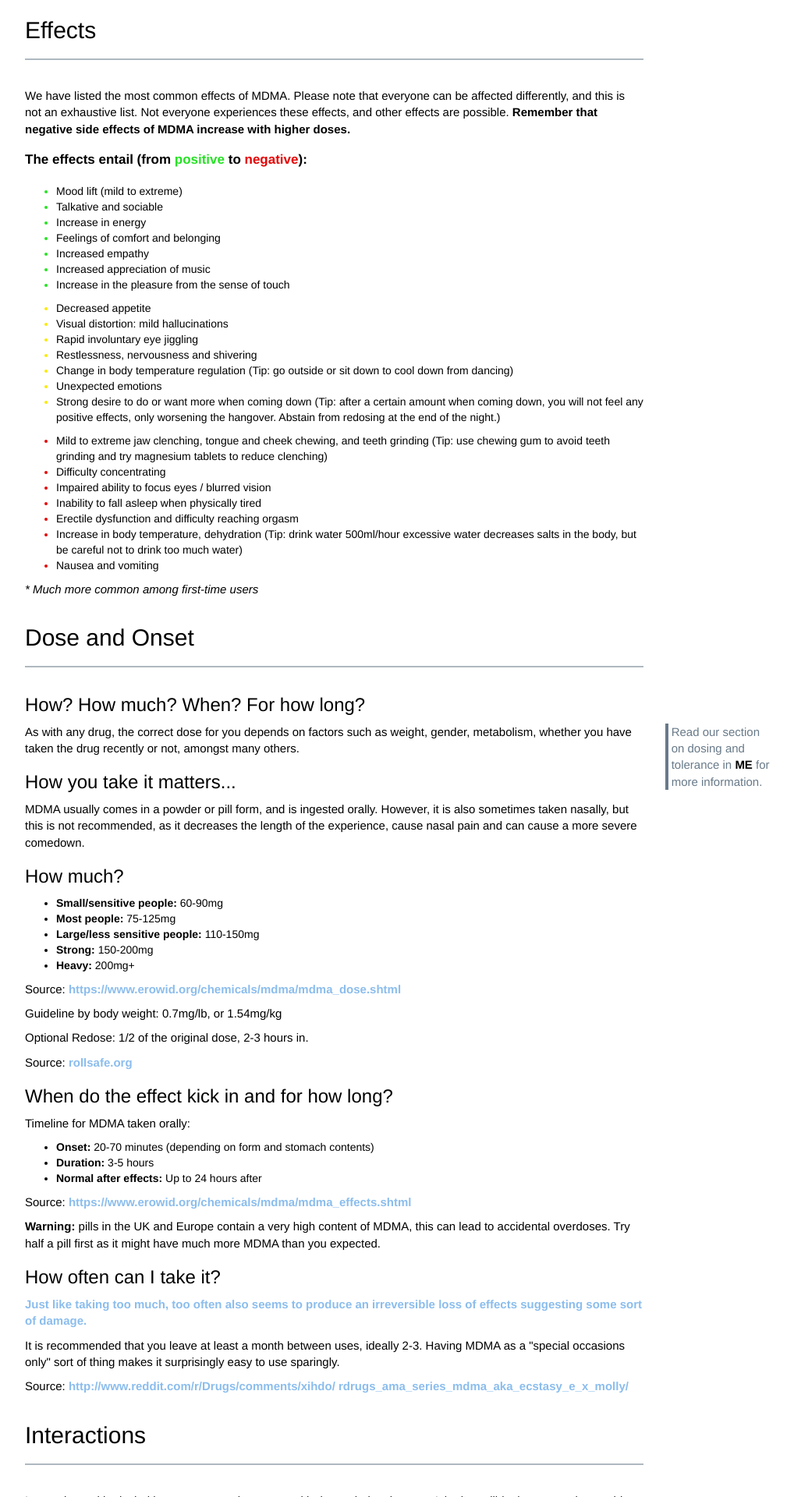
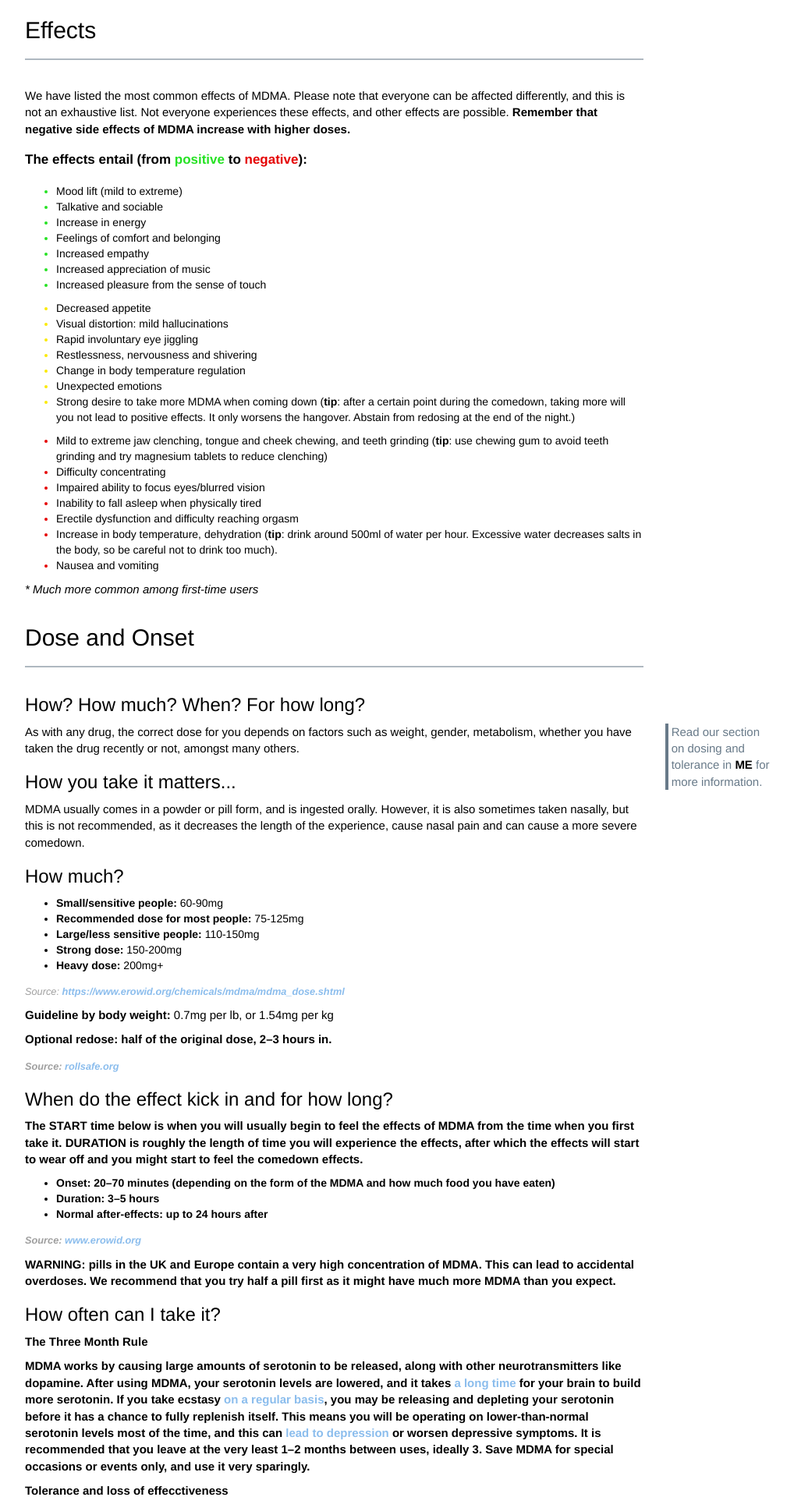
Before and after one commit to higab85/drugsandme-django, a Django app: page /mdma/ in a window 1280 px wide. Shown: the part 840-2760 px from the top of the page at 78% size, without its empty margins (96-1114 px from the left). Run offline with Django 3.2, Linux system fonts and the light colour scheme; some libraries are stand-ins or nearby versions.

Commit message:
Oct 13 meaghan edits
added PayPal button, tweaks to homepage, about, donate, fixed footer,
major MDMA text edits, some small ‘me’ edits but to be continued

About page: deleted “Prior knowledge on drugs and other rewarding
habits have been shown to directly diminish the brain alluring by them,
so (most probably) the propensity to develop an addiction” because it
doesn’t make sense

```diff
--- a/article/static/article/css/main.css
+++ b/article/static/article/css/main.css
@@ -1044,6 +1044,11 @@ h2.title{
   margin-bottom: 30px;
 }
 
+h2.small{
+  font-size: 65%;
+  margin-top: 10px;
+}
+
 .nav-pills > li.active > a,
 .nav-pills > li.active > a:focus,
 .nav-pills > li.active > a:hover{
@@ -1093,6 +1098,14 @@ h2.title{
   background-color: #F6DA5C;
 }
 .donate h4{
+  color: #000000;
+}
+
+.donate h3{
+  color: #000000;
+}
+
+.donate a{
   color: #000000;
 }
 
@@ -1283,16 +1296,32 @@ ul.no-decorate-list>li{
 #mobile-info-boxes p,
 #mobile-info-boxes h5{
   padding: 0 10px;
+  color: #fff;
 }
 #mobile-info-boxes h5{
   display: inline-block;
   font-weight: bold;
+  color: white;
 }
 #mobile-info-boxes .active h5{
   color: #fff;
 }
+
+#mobile-info-boxes .donate h5{
+  color: #000;
+}
+
+#mobile-info-boxes .donate p{
+  color: #000;
+}
+
+#mobile-info-boxes .donate a{
+  color: #000;
+}
+
 #mobile-info-boxes .partners{
   padding: 15px 10px;
+  color: black;
 }
 #mobile-info-boxes .partners img{
   height: 50px;
--- a/article/templates/article/alcohol.html
+++ b/article/templates/article/alcohol.html
@@ -509,7 +509,7 @@
 {% endblock %}
 
 {% block more-info-content %}
-  <h3>FAQS</h3>
+  <h3>FAQs</h3>
   <h4>Should I consume alcohol to protect from heart problems?</h4>
   <p>
     There is evidence to suggest that low and moderate drinking (i.e., within
--- a/article/templates/article/base.html
+++ b/article/templates/article/base.html
@@ -333,7 +333,9 @@
         <ul class="nav" id="footer-wrapper">
           <li class="nav-left">
             <p>
-              Copyright (c) 2016. All rights reserved
+              <font color="white">
+              Copyright © 2016. All rights reserved.
+            </font>
             </p>
           </li>
           <li class="nav-right" id="footer-links">
--- a/article/templates/article/cocaine.html
+++ b/article/templates/article/cocaine.html
@@ -342,7 +342,7 @@
 {% block combo-nos %}
 <h4 class="funky">LOW RISK & SYNERGY</h4>
 <p class="interaction-lowrisks">
-  Using these drugs together can cause an effect stronger than taking them individually,
+  Using these drugs together can cause a stronger effect than taking them individually,
   and they aren't likely to cause an adverse or undesirable reaction when used
   carefully. Additional research should always be done before combining drugs.
 </p>
@@ -588,7 +588,7 @@
 {% endblock %}
 
 {% block more-info-content %}
-  <h3>FAQS</h3>
+  <h3>FAQs</h3>
   <h4>Can you get addicted to cocaine after only one try?</h4>
   <p>
     This is not true for any drug. Addiction is a complex disorder that it is
--- a/article/templates/article/mdma.html
+++ b/article/templates/article/mdma.html
@@ -35,7 +35,7 @@
 
 {% block intro-content %}
   <p>
-    MDMA is a stimulant-hallucinogenic research chemical. MDMA is not the same
+    MDMA is a stimulant-hallucinogenic research chemical. <strong>MDMA</strong> is not the same
     drug as ecstasy. Ecstasy is usually combined with other substances, from
     caffeine to amphetamine!
   </p>
@@ -44,20 +44,20 @@
 {% block intro-content-1 %}
   <h3 class="funky">Don't redose too soon</h3>
   <p class="hidden">
-    the same stuff might take you 3 hours to come up, and 30 mins for someone
+    The same stuff may take you 3 hours to come up, and 30 mins for someone
     else. Wait to come up and then decide whether you want to redose.
   </p>
 {% endblock %}
 {% block intro-content-2 %}
   <h3 class="funky"> Drink water</h3>
   <p class="hidden">
-    But not too much (250-500ml per hour)
+    Stay hydrated, but don't drink too much. 250–500ml per hour is recommended.
   </p>
 {% endblock %}
 {% block intro-content-3 %}
   <h3 class="funky">Take breaks</h3>
   <p class="hidden">
-    Take a break from dancing from time to time to cool down.
+    MDMA affects your body temperature. Take a break: go outside or sit down from time to time to cool down.
   </p>
 {% endblock %}
 
@@ -79,7 +79,7 @@
   <li><span>Feelings of comfort and belonging</span></li>
   <li><span>Increased empathy</span></li>
   <li><span>Increased appreciation of music</span></li>
-  <li><span>Increase in the pleasure from the sense of touch </span></li>
+  <li><span>Increased pleasure from the sense of touch </span></li>
 {% endblock %}
 
 {% block effects-list-neutral %}
@@ -87,28 +87,28 @@
   <li><span>Visual distortion: mild hallucinations</span></li>
   <li><span>Rapid involuntary eye jiggling</span></li>
   <li><span>Restlessness, nervousness and shivering</span></li>
-  <li><span>Change in body temperature regulation (Tip: go outside or sit down to cool down from dancing)</span></li>
+  <li><span>Change in body temperature regulation</span></li>
   <li><span>Unexpected emotions</span></li>
   <li><span>
-    Strong desire to do or want more when coming down (Tip: after a certain
-    amount when coming down, you will not feel any positive effects, only
-    worsening the hangover. Abstain from redosing at the end of the night.)
+    Strong desire to take more MDMA when coming down (<strong>tip</strong>: after a certain point
+      during the comedown, taking more will you not lead to positive effects. It only
+    worsens the hangover. Abstain from redosing at the end of the night.)
   </span></li>
 {% endblock %}
 {% block effects-list-negative %}
   <li><span>
     Mild to extreme jaw clenching, tongue and cheek chewing, and teeth grinding
-    (Tip: use chewing gum to avoid teeth grinding and try magnesium tablets to
+    (<strong>tip</strong>: use chewing gum to avoid teeth grinding and try magnesium tablets to
     reduce clenching)
   </span></li>
   <li><span>Difficulty concentrating</span></li>
-  <li><span>Impaired ability to focus eyes / blurred vision</span></li>
+  <li><span>Impaired ability to focus eyes/blurred vision</span></li>
   <li><span>Inability to fall asleep when physically tired</span></li>
   <li><span>Erectile dysfunction and difficulty reaching orgasm</span></li>
   <li><span>
     Increase in body temperature, dehydration
-    (Tip: drink water 500ml/hour excessive water decreases salts in the body, but
-    be careful not to drink too much water)
+    (<strong>tip</strong>: drink around 500ml of water per hour. Excessive water decreases salts in the body, so
+    be careful not to drink too much).
   </span></li>
   <li><span>Nausea and vomiting</span></li>
 {% endblock %}
@@ -139,77 +139,89 @@
       <span><strong>Small/sensitive people:</strong> 60-90mg</span>
     </li>
     <li>
-      <span><strong>Most people:</strong> 75-125mg</span>
+      <span><strong>Recommended dose for most people:</strong> 75-125mg</span>
     </li>
     <li>
       <span><strong>Large/less sensitive people:</strong> 110-150mg</span>
     </li>
     <li>
-      <span><strong>Strong:</strong> 150-200mg</span>
+      <span><strong>Strong dose:</strong> 150-200mg</span>
     </li>
     <li>
-      <span><strong>Heavy:</strong> 200mg+</span>
+      <span><strong>Heavy dose:</strong> 200mg+</span>
     </li>
   </ul>
   <p>
+      <small>
     Source: <a href="https://www.erowid.org/chemicals/mdma/mdma_dose.shtml">https://www.erowid.org/chemicals/mdma/mdma_dose.shtml</a>
+          </small>
   </p>
   <p>
-    Guideline by body weight: 0.7mg/lb, or 1.54mg/kg
+    <strong>Guideline by body weight:</strong> 0.7mg per lb, or 1.54mg per kg
+
   </p>
   <p>
-    Optional Redose: 1/2 of the original dose, 2-3 hours in.
+    <strong>Optional redose:<strong> half of the original dose, 2–3 hours in.
   </p>
   <p>
-    Source: <a href="http://www.rollsafe.org">rollsafe.org</a>
+      <small>
+    Source: <a href="http://www.rollsafe.org">rollsafe.org</a></small>
   </p>
   <h3>When do the effect kick in and for how long?</h3>
   <p>
-    Timeline for MDMA taken orally:
+    The <strong>START</strong> time below is when you will usually begin to feel the effects
+    of MDMA from the time when you first take it. <strong>DURATION</strong> is
+    roughly the length of time you will experience the effects, after which the
+    effects will start to wear off and you might start to feel the comedown
+    effects.
   </p>
   <ul>
     <li>
-      <span><strong>Onset:</strong> 20-70 minutes (depending on form and stomach
-        contents)</span>
+      <span><strong>Onset:</strong> 20–70 minutes (depending on the form of the MDMA and how much food you have eaten)</span>
     </li>
     <li>
-      <span><strong>Duration:</strong> 3-5 hours</span>
+      <span><strong>Duration:</strong> 3–5 hours</span>
     </li>
     <li>
-      <span><strong>Normal after effects:</strong> Up to 24 hours after</span>
+      <span><strong>Normal after-effects:</strong> up to 24 hours after</span>
     </li>
   </ul>
   <p>
-    Source: <a href="https://www.erowid.org/chemicals/mdma/mdma_effects.shtml">https://www.erowid.org/chemicals/mdma/mdma_effects.shtml</a>
+    <small>Source: <a href="https://www.erowid.org/chemicals/mdma/mdma_effects.shtml">www.erowid.org</a></small>
   </p>
   <p>
-    <strong>Warning:</strong> pills in the UK and Europe contain a very high content of
-    MDMA, this can lead to accidental overdoses. Try half a pill first as it
-    might have much more MDMA than you expected.
+    <strong>WARNING:</strong> pills in the UK and Europe contain a very high concentration of
+    MDMA. This can lead to accidental overdoses. We recommend that you <strong>try half a pill first</strong> as it
+    might have much more MDMA than you expect.
   </p>
   <h3>How often can I take it?</h3>
+        <p><strong>The Three Month Rule</strong></p>
   <p>
-    <a href="https://www.globaldrugsurvey.com/dosing-for-pleasure-and-why-less-is-often-more/">
-      Just like taking too much, too often also seems to produce an irreversible
-      loss of effects suggesting some sort of damage.
-    </a>
+    MDMA works by causing large amounts of serotonin to be released, along with other neurotransmitters like dopamine.
+      After using MDMA, your serotonin levels are lowered, and it takes <a href="https://dancesafe.org/drug-information/ecstasy-slideshow/">
+      a long time</a> for your brain to build more serotonin.
+      If you take ecstasy <a href="http://www.reddit.com/r/Drugs/comments/xihdo/rdrugs_ama_series_mdma_aka_ecstasy_e_x_molly/">
+        on a regular basis</a>, you may be releasing and depleting your serotonin
+        before it has a chance to fully replenish itself.
+        This means you will be operating on lower-than-normal serotonin levels
+        most of the time, and this can <a href="http://www.bmj.com/content/350/bmj.h1771">
+          lead to depression</a> or worsen depressive symptoms.
+      It is recommended that you leave <strong>at the very least 1–2 months</strong>
+      between uses, <strong>ideally 3</strong>.
+    Save MDMA for special occasions or events only, and use it very sparingly.
   </p>
+     <p><strong>Tolerance and loss of effecctiveness</strong></p>
          <p>
-    It is recommended that you leave at least a month between uses, ideally 2-3.
-    Having MDMA as a "special occasions only" sort of thing makes it
-    surprisingly easy to use sparingly.
-  </p>
-  <p>
-    Source: <a href="http://www.reddit.com/r/Drugs/comments/xihdo/ rdrugs_ama_series_mdma_aka_ecstasy_e_x_molly/ ">http://www.reddit.com/r/Drugs/comments/xihdo/ rdrugs_ama_series_mdma_aka_ecstasy_e_x_molly/ </a>
+     Just as if you take too high a dose,<a href="https://www.globaldrugsurvey.com/dosing-for-pleasure-and-why-less-is-often-more/">
+      consuming MDMA too often</a> also seems to produce an irreversible
+      loss of potency.
   </p>
 {% endblock %}
 
 
 {% block interactions-content %}
   <p>
-    Interactions with alcohol becomes more dangerous with dose – being tipsy
-    won’t be incredibly dangerous, but avoid consuming large amounts of alcohol
-    at the same time.
+    Before you plan to take MDMA, learn about how it interacts with different substances.
   </p>
 
 {% endblock %}
@@ -217,7 +229,7 @@
 {% block combo-2C-X %}
   <h4 class="funky">LOW RISK & SYNERGY</h4>
   <p class="interaction-lowrisks">
-    Using these drugs together can cause an effect stronger than taking them individually,
+    Using these drugs together can cause a stronger effect than taking them individually,
     and they aren't likely to cause an adverse or undesirable reaction when used
     carefully. Additional research should always be done before combining drugs.
   </p>
@@ -265,7 +277,7 @@
 {% block combo-Cannabis %}
 <h4 class="funky">LOW RISK & SYNERGY</h4>
 <p class="interaction-lowrisks">
-  Using these drugs together can cause an effect stronger than taking them individually,
+  Using these drugs together can cause a stronger effect than taking them individually,
   and they aren't likely to cause an adverse or undesirable reaction when used
   carefully. Additional research should always be done before combining drugs.
 </p>
@@ -284,7 +296,7 @@
 {% block combo-DMT %}
 <h4 class="funky">LOW RISK & SYNERGY</h4>
 <p class="interaction-lowrisks">
-  Using these drugs together can cause an effect stronger than taking them individually,
+  Using these drugs together can cause a stronger effect than taking them individually,
   and they aren't likely to cause an adverse or undesirable reaction when used
   carefully. Additional research should always be done before combining drugs.
 </p>
@@ -302,7 +314,7 @@
 {% block combo-Ketamine %}
 <h4 class="funky">LOW RISK & SYNERGY</h4>
 <p class="interaction-lowrisks">
-  Using these drugs together can cause an effect stronger than taking them individually,
+  Using these drugs together can cause a stronger effect than taking them individually,
   and they aren't likely to cause an adverse or undesirable reaction when used
   carefully. Additional research should always be done before combining drugs.
 </p>
@@ -311,7 +323,7 @@
 {% block combo-LSD %}
 <h4 class="funky">LOW RISK & SYNERGY</h4>
 <p class="interaction-lowrisks">
-  Using these drugs together can cause an effect stronger than taking them individually,
+  Using these drugs together can cause a stronger effect than taking them individually,
   and they aren't likely to cause an adverse or undesirable reaction when used
   carefully. Additional research should always be done before combining drugs.
 </p>
@@ -336,7 +348,7 @@
 {% block combo-Mushrooms %}
 <h4 class="funky">LOW RISK & SYNERGY</h4>
 <p class="interaction-lowrisks">
-  Using these drugs together can cause an effect stronger than taking them individually,
+  Using these drugs together can cause a stronger effect than taking them individually,
   and they aren't likely to cause an adverse or undesirable reaction when used
   carefully. Additional research should always be done before combining drugs.
 </p>
@@ -345,7 +357,7 @@
 {% block combo-nos %}
 <h4 class="funky">LOW RISK & SYNERGY</h4>
 <p class="interaction-lowrisks">
-  Using these drugs together can cause an effect stronger than taking them individually,
+  Using these drugs together can cause a stronger effect than taking them individually,
   and they aren't likely to cause an adverse or undesirable reaction when used
   carefully. Additional research should always be done before combining drugs.
 </p>
@@ -363,10 +375,10 @@
 {% block combo-SSRIs %}
 <h4 class="funky">CAUTION</h4>
 <p class="interaction-caution">
-  These combinations are not usually physically harmful, but may produce
-  undesirable effects, such as physical discomfort or overstimulation. Extreme
-  use may cause physical health issues. Synergistic effects may be unpredictable.
-  Be careful when mixing these drugs.
+  Most people on SSRIs don’t feel the effects of MDMA when they take it because the MDMA cannot
+    get into the serotonin axon terminal. In addition, MDMA may cause the SSRI to
+    be less effective, while also <a href="http://www.goaskalice.columbia.edu/answered-questions/zoloft-and-mdma">
+    worsening the symptoms of depression.</a>
 </p>
 
 {% endblock %}
@@ -389,11 +401,17 @@
 {% block harm-reduction-stage-1 %}
 <h3>Test the drug</h3>
 <p>
-  Drug dealers want to make the most profit out of their drugs, and they mix
-  them with many chemicals, from caffeine to methamphetamine. If you want to
-  stay safe, and know what is in your pill, use  test kits
-  to test for the purity of your pill. Otherwise, you can send a sample to
-  these places to have them test for you for free.
+  Dealers can mix other chemicals, from caffeine to methamphetamine, into MDMA and ecstasy.
+  We recommend that you always test your pills using a
+  <a href="https://dancesafe.org/testing-kit-instructions/">drug testing kit</a>.
+    Depending on the country you're in, there are places where you can
+    <a href="https://www.ecstasydata.org/send_sample.php">send samples of your pills</a> to be tested.
+    Another recommended source is <a href="http://www.pillreports.net/">Pill Reports</a>,
+    where you can search for an ecstasy pill by its stamp and appearance.
+    However, this is not a foolproof way to making sure that your pills are safe.
+    <a href="http://www.dailyrecord.co.uk/news/scottish-news/glasgow-nightclub-arches-stay-open-3244159">
+    Read this article</a> about a teenager in Glasgow who died after taking a rogue
+    version of a widely-used pill.
 </p>
 <p>
   Accidental deaths have occurred due to ingesting compounds such as
@@ -406,19 +424,19 @@
 {% block harm-reduction-stage-2 %}
   <h3>Take a break from dancing</h3>
   <p>
-    MDMA increases your body temperature, and so does dancing. These combined
+    MDMA can change your body temperature regulation, while dancing increases your body temperature. These combined
     can lead to heat stroke, so take a break from dancing from time to time to
     cool down.
   </p>
-  <h3>Avoid redosing</h3>
+  <h3>Avoid re-dosing</h3>
   <p>
-    A common mistake which can lead to a bad time or even to hospitalisation,
+    A common mistake which can lead to a bad experience (or even to hospitalisation)
     is taking another dose of MDMA because the first one did not have an effect.
-    This leads to ‘coming up’ twice as much, which is very dangerous. MDMA
+    This leads to ‘coming up’ twice as hard, which is very dangerous. MDMA
     takes a long time to digest and absorb, so be patient, and wait for it to
     kick in.
   </p>
-  <h3>Emergency/Overdose</h3>
+  <h3>Emergencies and overdosing</h3>
   <p>
     How to know if someone took an overdose:
   </p>
@@ -434,7 +452,7 @@
     </li>
     <li>
       <p>
-        Serotonin syndrome: Increased heart rate, shivering, twitching,
+        <strong>Serotonin syndrome</strong>: increased heart rate, shivering, twitching,
         over-responsive reflexes, extremely high temperatures
       </p>
     </li>
@@ -454,7 +472,7 @@
     dependent on the amount taken. The effects can also last from 1 up to 14
     days after use.
   </p>
-  <p>The after effects include:</p>
+  <p>The after-effects include:</p>
   <ul>
     <li>
       <p>Fuzzy memory</p>
@@ -470,27 +488,28 @@
     </li>
   </ul>
   <p>
-    Some people experience a ‘loss of magic’, meaning the drug doesn’t feel as
-    good as the first few times (can be as low as 10). However, this does not
-    happen to all people. If it is taken on successive days, the negative after
-    effects might be enhanced.
+    Some people experience a ‘loss of magic’ after using MDMA after a couple of uses,
+    meaning the drug doesn’t feel as good as the first few times. However, this does not
+    happen to all people. If MDMA is taken on successive days or weeks, then the
+     negative and comedown effects are worsened.
   </p>
 <h3>Additional harm reduction advice:</h3>
-<h4>Use Vitamin supplements and drink water (before and after)</h4>
-<h1>MAKE COLLAPSIBLE</h1>
+<p>Drink plenty of water before and after, and we also recommend taking vitamin supplements.
+        Here is <a href="http://www.rollsafe.org">RollSafe's</a></small>
+        </p> guide to supplementing vitamins with MDMA:</p>
 <h4>6 hours before</h4>
 <ul>
   <li>
     <p>200mg (2 pills, normally) <a href="http://www.iherb.com/Doctor-s-Best-Magnesium-High-Absorption-100-Chelated-120-Tablets/15">Magnesium Glycinate</a></p>
   </li>
   <li>
-    <p>~1x Glass of Grapefruit Juice</p>
+    <p>A glass of grapefruit juice</p>
   </li>
 </ul>
-<h4>1-3 hours before:</h4>
+<h4>1–3 hours before:</h4>
 <ul>
   <li>
-    <p>100mg <a href="http://www.iherb.com/jarrow-formulas-r-alpha-lipoic-acid-with-biotin-60-capsules/38441">Na-R-ALA</a> (When buying, make sure it is Na-R-ALA, not R-ALA)</p>
+    <p>100mg <a href="http://www.iherb.com/jarrow-formulas-r-alpha-lipoic-acid-with-biotin-60-capsules/38441">Na-R-ALA</a> <i>(when buying, make sure it is Na-R-ALA, not R-ALA)</i></p>
   </li>
   <li>
     <p>200mg <a href="http://www.iherb.com/Doctor-s-Best-Magnesium-High-Absorption-100-Chelated-120-Tablets/15">Magnesium Glycinate</a></p>
@@ -502,7 +521,7 @@
     <p>100mg <a href="http://www.iherb.com/21st-century-health-care-grape-seed-extract-200-veggie-caps/10769">Grape Seed Extract</a></p>
   </li>
   <li>
-    <p>~1x Glass of Grapefruit Juice</p>
+    <p>A Glass of grapefruit juice</p>
   </li>
   <li>
     <p>500mg <a href="http://www.amazon.com/exec/obidos/ASIN/B000QSLINE/0781-20">ALCAR</a></p>
@@ -517,7 +536,7 @@
 <h4>30 mins before:</h4>
 <ul>
   <li>
-    <p>1x Tums/Rolaids (Not for harm reduction, unlike other supplements. Increases stomach alkalinity which prolongs the roll)</p>
+    <p>1x Tums/Rolaids (unlike the other supplements listed here, this is not for harm reduction. Instead, it increases stomach alkalinity which prolongs the roll)</p>
   </li>
 </ul>
 <h4>2 hours after dosing:</h4>
@@ -556,52 +575,51 @@
     <p>400mg <a href="http://www.amazon.com/exec/obidos/ASIN/B001DNV5CA/0781-20">EGCG</a></p>
   </li>
 </ul>
-<p>
-  Source: <a href="http://www.rollsafe.org">rollsafe.org</a>
-</p>
 {% endblock %}
 
 {% block risks-content %}
-  <h3>In the long term...</h3>
-  <h4>Long-term use and its health risks</h4>
+  <h3>Long-term use and health risks</h3>
   <p>
-    There are studies that indicate brain toxicity can occur after MDMA use.
+    <a href="https://www.ncbi.nlm.nih.gov/pmc/articles/PMC81503/">There are studies</a> that indicate brain toxicity can occur after MDMA use.
     However, there is little or no knowledge of what the consequences are.
   </p>
   <p>
-    Most of the MDMA related injuries are due to dehydration caused by
+    Most of the <a href="http://www.reddit.com/r/Drugs/comments/xihdordrugs_ama_series_mdma_aka_ecstasy_e_x_molly/">MDMA-related injuries</a> are due to dehydration caused by
     increased sweating and overheating. Make sure to drink water during the
     night, but not too much as too much water can lead to health risks of its
     own.
   </p>
-  <p>
-    Source: <a href="http://www.reddit.com/r/Drugs/comments/xihdordrugs_ama_series_mdma_aka_ecstasy_e_x_molly/ ">reddit.com/r/Drugs</a>
-  </p>
   <h3>Dependence</h3>
   <p>
-    MDMA is not as addictive as other stimulants or depressants. However, as
-    any other drug it is possible to become dependant if it becomes a habit.
+    MDMA <a href="http://www.thelancet.com/journals/lancet/article/PIIS0140673607604644/abstract">
+      is not as addictive</a> as other stimulants or depressants. However, like
+    any other drug, it is possible to become dependant if it becomes a habit.
     Please read our information on dependence in our Essentials page for more
     information.
   </p>
 {% endblock %}
 
 {% block the-law-content %}
-<h3>UK</h3>
+<ul>
+<li>
   <p>
-  Illegal. Class A-Penalties include a maximum of seven years and/or unlimited
+    <strong>UK</strong>: Illegal. Class A-Penalties include a maximum of seven years and/or unlimited
     fine for possession; life and/ or unlimited fine for production or trafficking.
   </p>
-<h3>Europe</h3>
+</li>
+<li>
   <p>
-  Illegal everywhere, except Portugal, where is is decriminalised up to 1g.
+    <strong>Europe</strong>: Illegal everywhere, except Portugal, where is is decriminalised up to 1g.
   </p>
-<h3>USA</h3>
+</li>
+<li>
   <p>
-  Illegal, Schedule 1.
+    <strong>USA</strong>: Illegal, Schedule 1.
   </p>
-<p>
-  To learn why MDMA is illegal, watch this video be ATTN.
+</li>
+    </ul>
+<p class="side-note">
+  To learn why MDMA is illegal, watch this video:
 </p>
 <div class="embed-responsive embed-responsive-16by9">
   <iframe class="embed-responsive-item" src="https://www.youtube.com/embed/-ambhaX86cc"></iframe>
@@ -609,7 +627,7 @@
 {% endblock %}
 
 {% block more-info-content %}
-  <h3>FAQS</h3>
+  <h3>FAQs</h3>
   <h4>I have a heart problem. Can I take MDMA?</h4>
   <p>
     It depends on your condition, however, stimulants can increase your heart
```
Also changed, not shown: article/templates/article/about.html (+26 -27 lines), article/templates/article/cannabis.html (+7 -7 lines), article/templates/article/ketamine.html (+7 -7 lines), article/templates/article/lsd.html (+7 -7 lines), article/templates/article/me.html (+5 -2 lines), article/static/article/images/other-pages/donate-button.png (added), 5 other files. Lines whose indentation alone changed are shown as unchanged.
